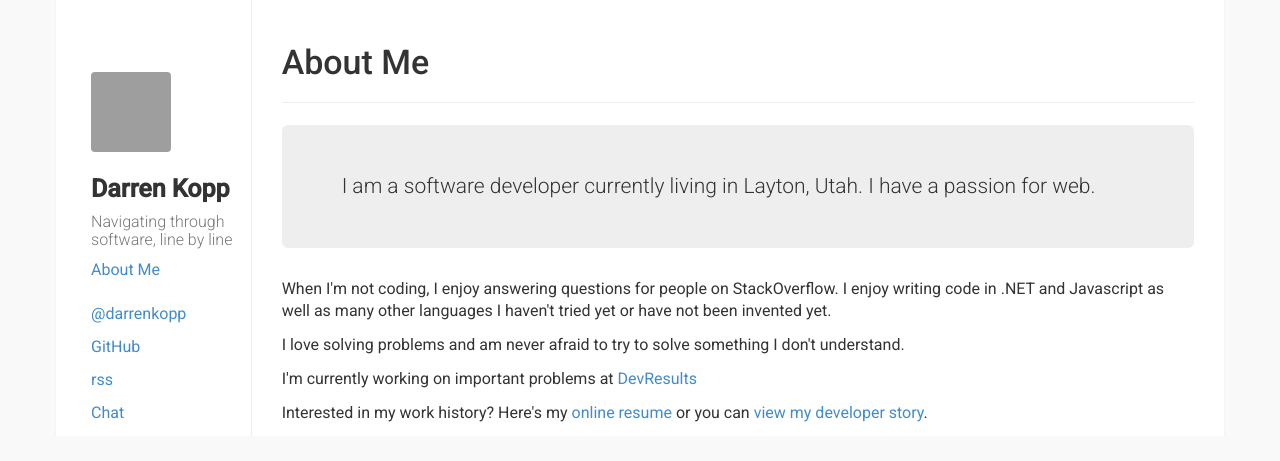
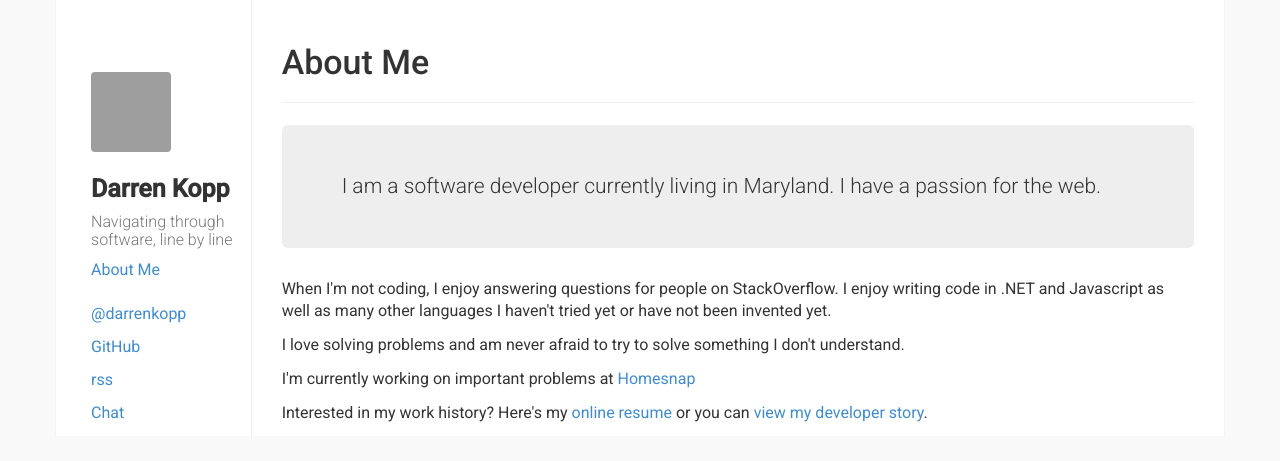
Before and after one commit to darrenkopp/darrenkopp.github.com, a Jekyll site: the page built from about.html, in a window 1280 px wide, cut to the strip 0-461 px from the top of the page. Built offline with Jekyll 4.4.1, drawn with Linux system fonts in a browser that asks for light colours; grey boxes are pictures that could not be loaded.

Commit message:
devresults -> homesnap

```diff
--- a/about.html
+++ b/about.html
@@ -7,13 +7,13 @@ title: About Me
     <header class="page-header">
         <h2>{{ page.title }}</h2>
     </header>
-    <p class="jumbotron">I am a software developer currently living in Layton, Utah. I have a passion for web.</p>
+    <p class="jumbotron">I am a software developer currently living in Maryland. I have a passion for the web.</p>
     <p>
     	When I'm not coding, I enjoy answering questions for people on StackOverflow.
 	    I enjoy writing code in .NET and Javascript as well as many other languages I haven't tried yet or have not been invented yet.
     </p>
     <p>I love solving problems and am never afraid to try to solve something I don't understand.</p>
-    <p>I'm currently working on important problems at <a href="http://www.devresults.com">DevResults</a>
+    <p>I'm currently working on important problems at <a href="https://homesnap.com">Homesnap</a>
     <p>
 	    Interested in my work history?
 	    Here's my <a href="https://stackoverflow.com/cv/darrenkopp">online resume</a> or you can
```
